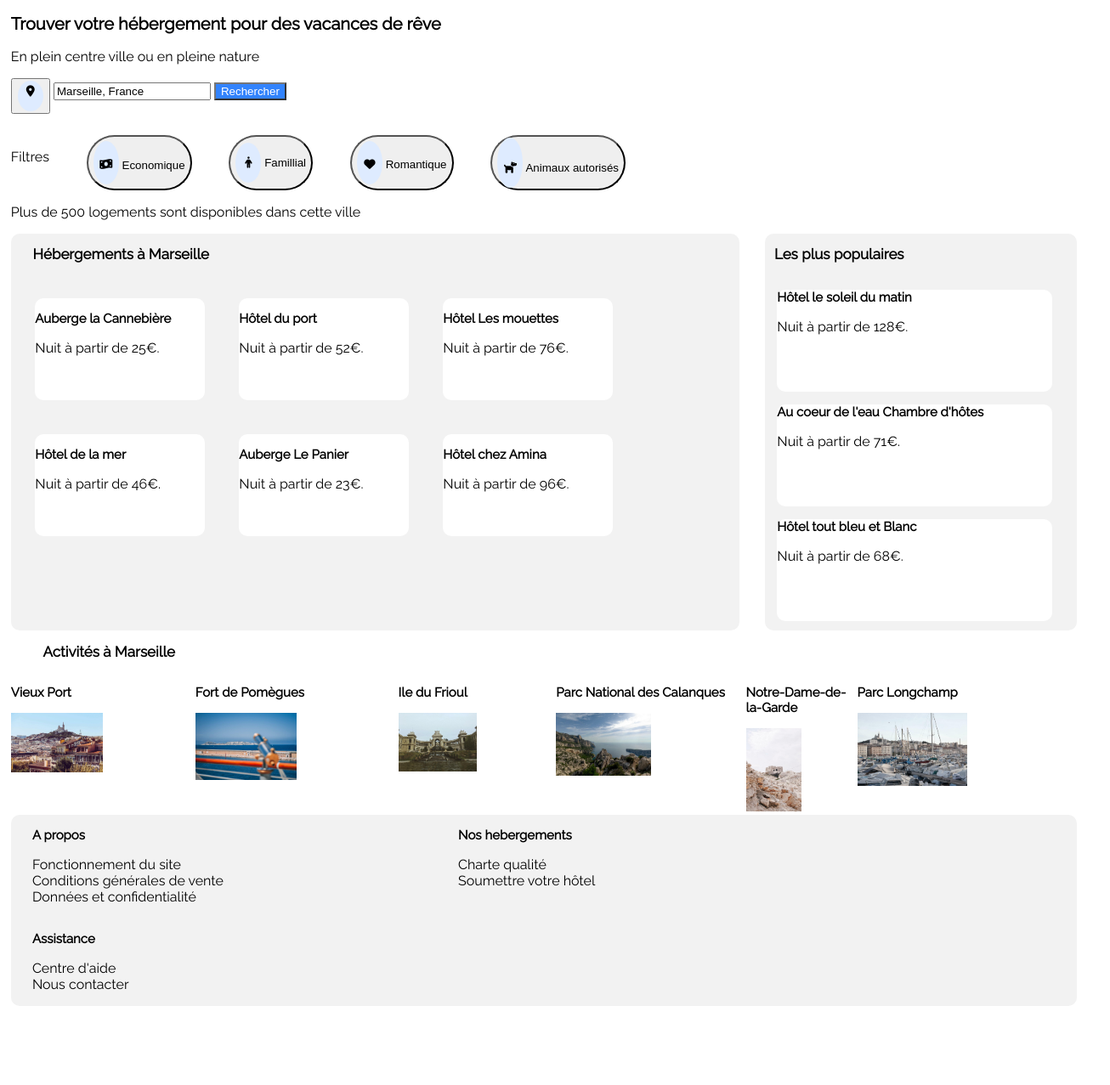
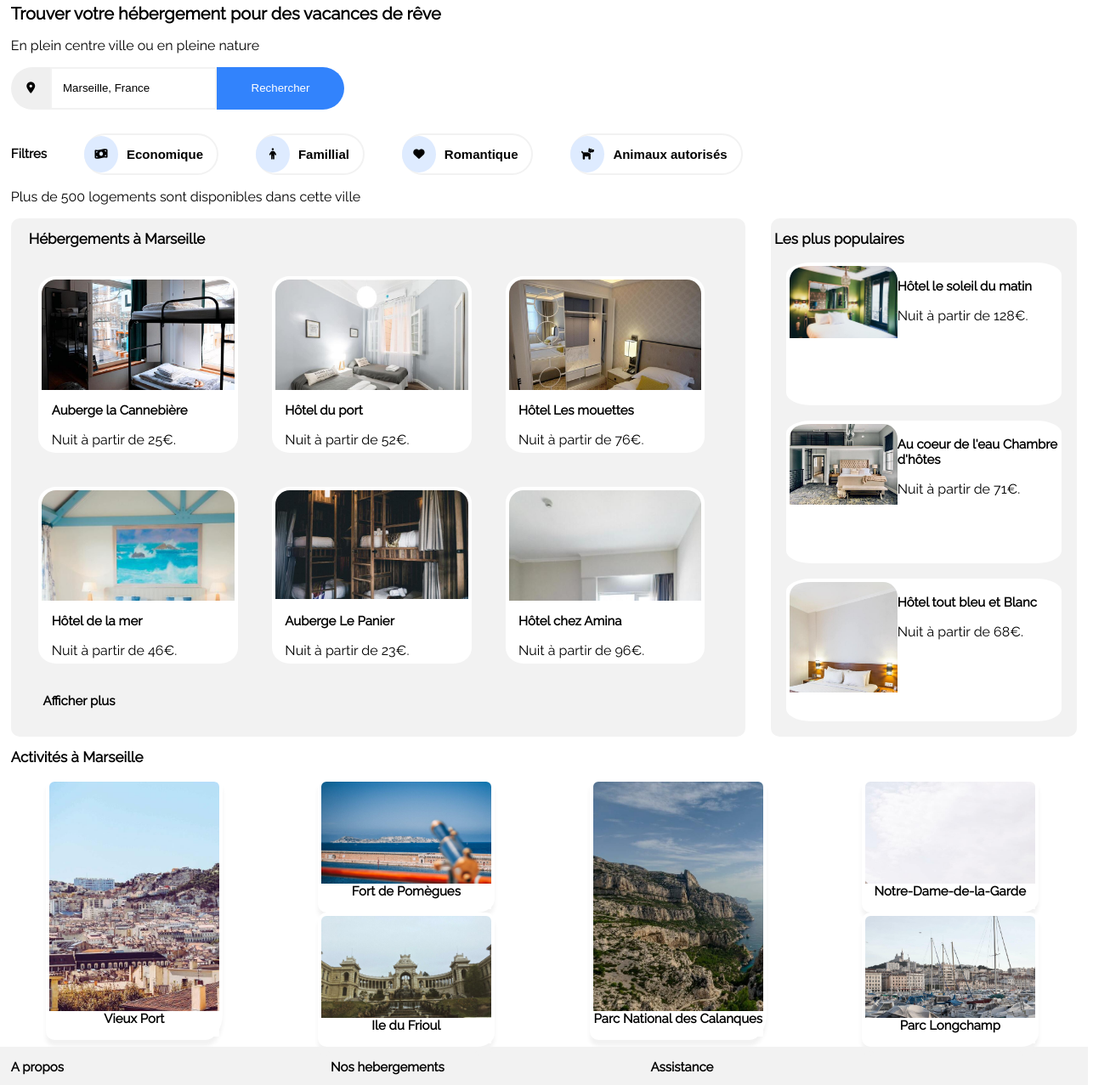
Before and after one commit to AlexHckz/AlexandreCuneo_2_21092020, a plain HTML site: page index.html in a window 1280 px wide. Shown: the part 90-1367 px from the top of the page at 85% size, 1306 px wide, since content can reach past the window. Before the commit the page ends 1287 px from the top, so only its background shows below. Drawn offline with Linux system fonts and the light colour scheme.

Commit message:
reorganizing layout for images

```diff
--- a/index.html
+++ b/index.html
@@ -5,13 +5,10 @@
   <meta charset="utf-8">
   <title>Projet 2 Alexandre Cuneo</title>
   <link rel="stylesheet" href="reservia/css/style.css">
-  <script src="script.js"></script>
 
   <!-- fonts !-->
   <link href="https://fonts.googleapis.com/css2?family=Raleway&display=swap" rel="stylesheet">
 
-  <!-- icons !-->
-  <script src="https://kit.fontawesome.com/487b445571.js" crossorigin="anonymous"></script>
 </head>
 
 <body>
@@ -22,8 +19,8 @@
   	</figure>
 
   	<ul class="menu">
-  		  <li class="menuOption1"><a href="#">Hébergements</a></li>
-        <li class="menuOption2"><a href="#">Activités</a></li>
+  		  <li class="menuOption1"><a href="#ancre1">Hébergements</a></li>
+        <li class="menuOption2"><a href="#ancre2">Activités</a></li>
         <li class="menuOption3"><a href="#">S'inscrire</li></a>
   	</ul>
 
@@ -45,22 +42,26 @@
 
       <!-- filtres !-->
       <form class="filtres-bar">
-        <p>Filtres</p>
+        <h3>Filtres</h3>
+
         <button class="filtres">
-            <i class="fas fa-money-bill-wave"></i>
-            Economique
+            <div class="buttons-icons"><i class="fas fa-money-bill-wave"></i></div>
+            <h3>Economique</h3>
         </button>
+
         <button class="filtres">
-            <i class="fas fa-male"></i>
-            Famillial
+            <div class="buttons-icons"><i class="fas fa-male"></i></div>
+            <h3>Famillial</h3>
         </button>
-        <button class="fitres">
-            <i class="fas fa-heart"></i></i>
-            Romantique
+
+        <button class="filtres">
+            <div class="buttons-icons"><i class="fas fa-heart"></i></div>
+            <h3>Romantique</h3>
         </button>
-        <button class="fitres">
-            <i class="fas fa-dog"></i></i>
-            Animaux autorisés
+
+        <button class="filtres">
+            <div class="buttons-icons"><i class="fas fa-dog"></i></div>
+            <h3>Animaux autorisés</h3>
         </button>
       </form>
 
@@ -73,50 +74,110 @@
 
     <!-- Partie gauche !-->
   	<section class="mainHebergements">
-	  	<h2>Hébergements à Marseille</h2>
+	  	<h2 id="ancre1">Hébergements à Marseille</h2>
       <ul>
-  	  	<li class="hebergements" >
+
+  	  	<li class="hebergements main1">
+            <figure>
+              <img src="reservia/images/hebergements/4_small/marcus-loke-WQJvWU_HZFo-unsplash.jpg">
+            </figure>
+            <figcaption>
               <h3>Auberge la Cannebière</h3>
             <p>Nuit à partir de 25€.</p>
+            </figcaption>
       	</li>
-      	<li class="hebergements">
+
+      	<li class="hebergements main2">
+          <figure>
+              <img src="reservia/images/hebergements/4_small/fred-kleber-gTbaxaVLvsg-unsplash.jpg">
+          </figure>
+
+          <figcaption>
           	<h3>Hôtel du port</h3>
           	<p>Nuit à partir de 52€.</p>
+          </figcaption>
       	</li>
-      	<li class="hebergements">
+
+      	<li class="hebergements main3">
+          <figure>
+              <img src="reservia/images/hebergements/4_small/reisetopia-B8WIgxA_PFU-unsplash.jpg">
+          </figure>
+
+          <figcaption>
           	 <h3>Hôtel Les mouettes</h3>
           	 <p>Nuit à partir de 76€.</p>
+          </figcaption>
       	</li>
-      	<li class="hebergements">
+
+      	<li class="hebergements main4">
+          <figure>
+              <img src="reservia/images/hebergements/4_small/annie-spratt-Eg1qcIitAuA-unsplash.jpg">
+          </figure>
+
+          <figcaption>
           	 <h3>Hôtel de la mer</h3>
           	 <p>Nuit à partir de 46€.</p>
+          </figcaption>
       	</li>
-      	<li class="hebergements">
+
+      	<li class="hebergements main5">
+          <figure>
+              <img src="reservia/images/hebergements/4_small/nicate-lee-kT-ZyaiwBe0-unsplash.jpg">
+          </figure>
+
+          <figcaption>
           	 <h3>Auberge Le Panier</h3>
           	 <p>Nuit à partir de 23€.</p>
+          </figcaption>
       	</li>
-      	<li class="hebergements">
+
+      	<li class="hebergements main6">
+          <figure>
+              <img src="reservia/images/hebergements/4_small/febrian-zakaria-M6S1WvfW68A-unsplash.jpg">
+          </figure>
+          <figcaption>
           	 <h3>Hôtel chez Amina</h3>
           	 <p>Nuit à partir de 96€.</p>
+          </figcaption>
       	</li>
       </ul>
+
+      <h3><a href="">Afficher plus</a></h3>
     </section>
 
     <!-- Partie droite !-->
   	<aside class="popularHebergements">
   		<h2>Les plus populaires</h2>
       <ul>
-    		<li class="hebergements">
+    		<li class="hebergements popular1">
+          <figure>
+              <img src="reservia/images/hebergements/4_small/emile-guillemot-Bj_rcSC5XfE-unsplash.jpg">
+          </figure>
+          <figcaption>
           	<h3>Hôtel le soleil du matin</h3>
           	<p>Nuit à partir de 128€.</p>
+          </figcaption>
       	</li>
-      	<li class="hebergements">
+
+      	<li class="hebergements popular2">
+          <figure>
+              <img src="reservia/images/hebergements/4_small/aw-creative-VGs8z60yT2c-unsplash.jpg">
+          </figure>
+          <figcaption>
           	<h3>Au coeur de l'eau Chambre d'hôtes</h3>
           	<p>Nuit à partir de 71€.</p>
+          </figcaption>
       	</li>
-      	<li class="hebergements">
+
+      	<li class="hebergements popular3">
+          <figure>
+              <img src="reservia/images/hebergements/4_small/febrian-zakaria-sjvU0THccQA-unsplash.jpg">
+          </figure>
+          <figcaption>
           	<h3>Hôtel tout bleu et Blanc</h3>
           	<p>Nuit à partir de 68€.</p>
+          </figcaption>
+
       	</li>
       </ul>
   	</aside>
@@ -125,34 +186,39 @@
 
     <!-- Deuxieme Section !-->
 
-  <h2>Activités à Marseille</h2>
+  <h2 id="ancre2">Activités à Marseille</h2>
 
   <section class="activites_bloc">
 
-      <article class="activites">
+      <div class="fullCol">
+        <article class="activites act1">
             <h3>Vieux Port</h3>
-          <img src="reservia/images/activites/3_medium/florian-wehde-xW9e8gdotxI-unsplash.jpg">
         </article>
-      <article class="activites">
+      </div>
+
+      <div>
+        <article class="activites act2 halfCol">
             <h3>Fort de Pomègues</h3>
-           <img src="reservia/images/activites/3_medium/kevin-hikari-rV_Qd1l-VXg-unsplash.jpg">
         </article>
-      <article class="activites">
+        <article class="activites act3 halfCol">
             <h3>Ile du Frioul</h3>
-           <img src="reservia/images/activites/3_medium/lena-paulin-wH2-EJoDcV0-unsplash.jpg">
         </article>
-      <article class="activites">
+      </div>
+
+      <div class="fullCol">
+        <article class="activites act4">
             <h3>Parc National des Calanques</h3>
-           <img src="reservia/images/activites/3_medium/kilyan-sockalingum-NR8-cBCN3aI-unsplash.jpg">
         </article>
-      <article class="activites">
+      </div>
+
+      <div>
+        <article class="activites act5 halfCol">
             <h3>Notre-Dame-de-la-Garde</h3>
-           <img src="reservia/images/activites/3_medium/paul-hermann-QFTrLdQIRhI-unsplash.jpg">
         </article>
-      <article class="activites">
+        <article class="activites act6 halfCol">
             <h3>Parc Longchamp</h3>
-           <img src="reservia/images/activites/3_medium/reno-laithienne-QUgJhdY5Fyk-unsplash.jpg">
         </article>
+      </div>
 
   </section>
 
@@ -170,6 +236,13 @@
       </p>
     </div>
 
+<!--     <ul>
+      <li><h3>A propos</h3></li>
+      <li>Fonctionnement du site<br>
+        Conditions générales de vente<br>
+        Données et confidentialité<br></li>
+    </ul> -->
+
     <div>
       <h3>Nos hebergements</h3>
       <p>
@@ -186,6 +259,9 @@
       </p>
     </div>
 
+
+      <!-- icons !-->
+    <script src="https://kit.fontawesome.com/487b445571.js" crossorigin="anonymous"></script>
   </footer>
 
 
--- a/reservia/css/style.css
+++ b/reservia/css/style.css
@@ -3,7 +3,6 @@
 body, ul{
 	margin: 0;
 	padding: 0;
-	padding: 1%;
 	font-family: 'Raleway', sans-serif;
 }
 
@@ -12,6 +11,11 @@ body, ul{
  	flex-direction: row;
  	justify-content: space-between;
  	align-items: center;
+ 	padding: 0% 1%;
+ }
+
+ section {
+ 	padding: 0% 1%;
  }
 
  h1  {
@@ -21,7 +25,7 @@ body, ul{
 
  h2 {
  	font-size: 17px;
- 	margin-left: 3%;
+ 	margin-left: 1%;
  }
 
  h3 {
@@ -54,8 +58,8 @@ body, ul{
  	border-top : solid #0065FC;
  	color: #0065FC;
  }
-   .menuOption3 {
- 	color: #0065FC !important;
+   .menuOption3 a {
+ 	color: #0065FC;
  	font-weight: bold;
  }
 
@@ -68,18 +72,36 @@ body, ul{
 	width: 70%;
 }
 
-.filtres-bar button {
+.filtres {
 	margin-left: 5%;
 	border-radius: 50px;
-
+	display: flex;
+	flex-direction: row;
+	align-items: center;
+	background-color: #ffffff;
+	border-color: #f2f2f2;
+	border-style: solid;
+	border-width: 2px;
+	height: 3.7em;
 }
 
-button i {
-	padding-top : 20%;
-	background-color:  #DEEBFF;
-	width : 30px;
-	height: 30px;
+.buttons-icons {
+	display: flex;
+	align-items: center;
+	justify-content: center;
+	background-color: #DEEBFF;
+	width : 40px;
+	height: 100%;
+	border-radius: 50%;
+	margin-left: -8px;
+	padding-left: 0;
 }
+
+.filtres h3 {
+	margin-left : 10px;
+	margin-right : 10px;
+}
+
 
  i.fas,
   i.fab {
@@ -105,10 +127,39 @@ button i {
  }
 
 /*BARRE DE RECHERCHE*/
+
+.search-bar {
+	width: 25%%;
+	height: 2.5em;
+	display: flex;
+	justify-content: flex-start;
+	margin-bottom: 1%;
+}
+
+
+
 #boutonRecherche {
+	border-style: none;
+	border-radius: 0px 60px 60px 0px;
 	background-color: #0065fc;
 	opacity: 0.8;
 	color: white;
+	width: 150px;
+	height: 3.7em;
+}
+
+#position {
+	border-style: none;
+	border-radius: 60px 0px 0px 60px;
+	width: 3.5em;
+	height: 3.7em;
+}
+
+input {
+	border-color: #f2f2f2;
+	border-style: solid;
+	padding-left: 1%;
+	height: 3.7em;
 }
 
 /*STYLE DES ARTICLES*/
@@ -116,7 +167,8 @@ button i {
 .mainContent {
 	display : flex;
 	flex-direction : row;
-	width: 100%
+	width: 98%;
+	padding: 0% 1%;
 
 }
 
@@ -133,50 +185,119 @@ button i {
 	margin-right: 30px;
 	}
 
-.mainHebergements div {
-	display: flex;
-	justify-content: flex-start;
-	flex-wrap: wrap;
-	margin: 0 0 30px 0;
-	height: 150px;
+.hebergements {
+	background-color : #ffffff;
+	border-radius: 9%;
+	border-style: solid;
+	border-width: 0.3em;
+	border-color: #ffffff;
+	margin-right: 30px;
+	height: 100%;
 }
+
 
 .mainHebergements ul {
 	display: flex;
 	flex-direction: row;
 	flex-wrap: wrap;
+   	justify-content: flex-start;
+   	align-items: flex-end;
+   	margin: 0;
+    padding: 0;
 }
+
 
 .mainHebergements li {
 	list-style-type: none;
-	height: 120px;
+	width: 27%;
+	height: 200px;
 	margin: 20px;
 }
-.hebergements {
-	background-color : #ffffff;
-	border-radius: 10px;
-	margin-right: 30px;
-	width: 200px;
-	height: 100%;
+
+.mainHebergements figure {
+	width: 100%;
+	overflow: hidden;
+	height: 130px;
+	margin: 0;
+	padding: 0;
 }
+
+.mainHebergements figure img {
+	overflow: hidden;
+	width: 100%;
+	border-radius: 17px 17px 0px 0px;
+}
+
+.mainHebergements figcaption {
+	margin-top: 0;
+	margin-left: 5%;
+}
+
+.mainHebergements a {
+	margin-left: 3%;
+	text-decoration: none;
+	color: #000000;
+	font-weight: bold;
+}
+
 
 /*HERBEGEMENTS POPULAIRES*/
 .popularHebergements {
 	background-color : #f2f2f2;
-	display: flex;
-	flex-wrap: wrap;
-	flex-direction: column;
 	width: 30%;
 	border-radius: 10px;
+	}
 
-	}
 .popularHebergements li {
 	list-style-type: none;
-	height: 120px;
-	width: 90%;
-	margin: 3%;
+	overflow: hidden;
+	margin : 5% 5%;
+	height: 160px;
+	display : flex;
 }
 
+.popularHebergements figure {
+	width: 40%;
+	height: 160px;
+	overflow: hidden;
+	height: 130px;
+	margin: 0;
+	padding: 0;
+}
+
+.popularHebergements figure img {
+	width: 100%;
+	border-radius: 17px 17px 0px 0px;
+}
+
+.popularHebergements figcaption {
+	width : 60%;
+}
+
+
+
+
+/*HEBERGEMENTS POPULAIRES*/
+/*.popular1 {
+	background-image: url('../images/hebergements/4_small/emile-guillemot-Bj_rcSC5XfE-unsplash.jpg');
+	background-repeat: no-repeat;
+	background-position: center top;
+	background-size: cover;
+}
+
+.popular2 {
+	background-image: url('../images/hebergements/4_small/aw-creative-VGs8z60yT2c-unsplash.jpg');
+	background-repeat: no-repeat;
+	background-position: center top;
+	background-size: cover;
+}
+
+.popular3 {
+	background-image: url('../images/hebergements/4_small/febrian-zakaria-sjvU0THccQA-unsplash.jpg');
+	background-repeat: no-repeat;
+	background-position: center top;
+	background-size: cover;
+}*/
 
 /*ARTICLES*/
 
@@ -185,16 +306,87 @@ button i {
 	display: flex;
 	flex-direction: row;
 	flex-wrap: nowrap;
-	flex-basis: 1;
+	width: 100%;
+	justify-content: space-around;
+}
+
+.activites {
+	background-color : #ffffff;
+	border-radius: 10px;
+	border-style: solid;
+	border-bottom-right-radius: 10%;
+	border-bottom-right-radius: 10%;
+	box-shadow: 0px 7px 5px #f2f2f2;
+	border-width: 0.3em;
+	border-color: #ffffff;
+	margin-right: 30px;
+	width: 200px;
+	height: 300px;
+
+
+}
+
+.halfCol {
+	height: 150px;
 }
 
 article {
+	text-align: center;
+    margin: 0;
+    padding: 0;
+   	display: flex;
+   	flex-direction: row;
+   	justify-content: flex-start;
+   	align-items: flex-end;
 }
 
-article img {
-	width: 50%;
+article h3 {
+	width : 100%;
+	height: 30px;
+	background-color: #ffffff;
+	margin-bottom: 0px ;
+
 }
 
+/*ARTICLES BACKGROUNDS*/
+
+.act1 {
+	background-image: url('../images/activites/3_medium/florian-wehde-xW9e8gdotxI-unsplash.jpg');
+	background-repeat: no-repeat;
+	background-size: cover;
+}
+
+.act2 {
+	background-image: url('../images/activites/3_medium/kevin-hikari-rV_Qd1l-VXg-unsplash.jpg');
+	background-repeat: no-repeat;
+	background-size: cover;
+}
+
+.act3 {
+	background-image: url('../images/activites/3_medium/lena-paulin-wH2-EJoDcV0-unsplash.jpg');
+	background-repeat: no-repeat;
+	background-size: cover;
+}
+
+
+.act4 {
+	background-image: url('../images/activites/3_medium/kilyan-sockalingum-NR8-cBCN3aI-unsplash.jpg');
+	background-repeat: no-repeat;
+	background-size: cover;
+}
+
+
+.act5 {
+	background-image: url('../images/activites/3_medium/paul-hermann-QFTrLdQIRhI-unsplash.jpg');
+	background-repeat: no-repeat;
+	background-size: cover;
+}
+
+.act6 {
+	background-image: url('../images/activites/3_medium/reno-laithienne-QUgJhdY5Fyk-unsplash.jpg');
+	background-repeat: no-repeat;
+	background-size: cover;
+}
 
 
 /*footer*/
@@ -203,10 +395,15 @@ footer {
 	flex-flow: row wrap;
 	justify-content: flex-start;
 	background-color : #f2f2f2;
-	border-radius: 10px;
+	padding: 0% 1%;
 	}
 
 footer div {
-	margin-right: 20%;
-	margin-left: 2%;
+	width: 20%;
+	margin-right: 10%;
 }
+
+footer p {
+	font-size: 0.8em;
+	line-height: 2em;
+}
```
Lines whose indentation alone changed are shown as unchanged.
